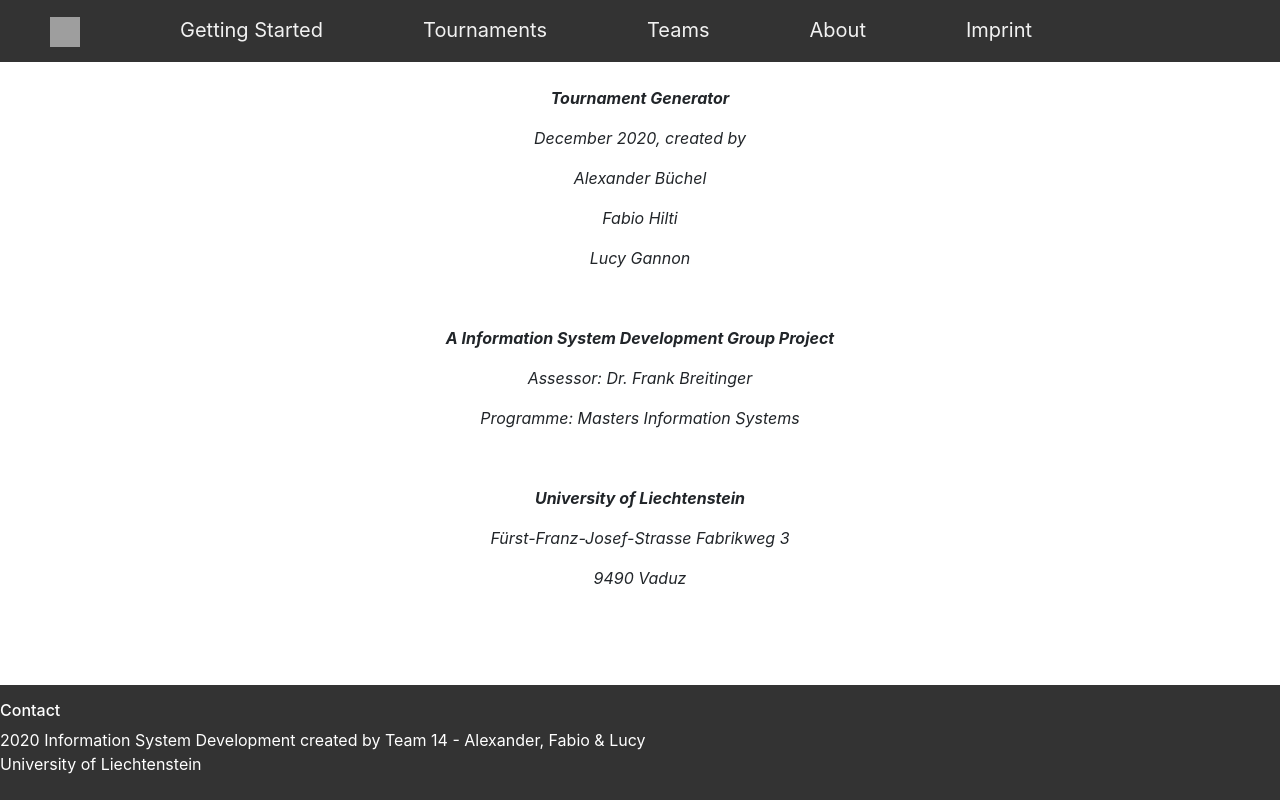
After one commit to BuecAle/TournamentGenerator_ISD, a Django app: page /Imprint/ in a window 1280 px wide. The commit adds this page. Run offline with Django 3.2, Linux system fonts and the light colour scheme; some libraries are stand-ins or nearby versions; grey boxes are pictures that could not be loaded.

Commit message:
Adding About Page and Imprint Page to Project

```diff
--- a/trunk/TournamentGenerator/TournamentGenerator/TournamentGenerator/urls.py
+++ b/trunk/TournamentGenerator/TournamentGenerator/TournamentGenerator/urls.py
@@ -23,7 +23,9 @@ urlpatterns = [
     path('admin/', admin.site.urls),
     path('', TemplateView.as_view(template_name="GettingStarted.html"), name='GettingStarted'),
     path('Tournament/', include('Tournament.urls')),
-    path('Team/', include('Team.urls'))
+    path('Team/', include('Team.urls')),
+    path('About/', TemplateView.as_view(template_name="About.html"), name='About'),
+    path('Imprint/', TemplateView.as_view(template_name="Imprint.html"), name='Imprint')
     # path('home/', tournamentCreateView),
     # path('teams/', teamList),
     # path('', tournamentCreateView),
--- a/trunk/TournamentGenerator/TournamentGenerator/templates/GettingStarted.html
+++ b/trunk/TournamentGenerator/TournamentGenerator/templates/GettingStarted.html
@@ -4,7 +4,7 @@
     {% block mainContent %}
         <h1 style="text-align: center;">&nbsp;</h1>
         <h1 style="text-align: center;"><span style="color: #993300;"><strong>Tournament Generator</strong></span></h1>
-        <h2 style="text-align: center;"><span style="color: #ff6600;"><em>Start your <span style="color: #993300;">own</span> Tournament now!</em></span></h2>
+        <h2 style="text-align: center;"><span style="color: #ff6600;"><em>Start your <span style="color: #993300;">own Tournament</span> now!</em></span></h2>
         <h4 style="text-align: center;">&nbsp;</h4>
         <p><div href=""><img style="display: block; margin-left: auto; margin-right: auto;" src="https://i.ibb.co/h9VjGg3/Step1-Getting-Started1.png" alt="Step1-Getting-Started1" border="0" /></div></p>
         <p><div href=""><img style="display: block; margin-left: auto; margin-right: auto;" src="https://i.ibb.co/vxx5wtg/Step2-Getting-Started.png" " alt="Step1-Getting-Started1" border="0" /></div></p>
--- /dev/null
+++ b/trunk/TournamentGenerator/TournamentGenerator/templates/Imprint.html
@@ -0,0 +1,20 @@
+{% extends 'Base/base_home.html' %}
+{% load static %}
+
+    {% block mainContent %}
+    <br>
+    <p style="text-align: center;"><strong><em>Tournament Generator</em></strong></p>
+    <p style="text-align: center;"><em>December 2020, created by</em></p>
+    <p style="text-align: center;"><em>Alexander B&uuml;chel</em></p>
+    <p style="text-align: center;"><em>Fabio Hilti</em></p>
+    <p style="text-align: center;"><em>Lucy Gannon</em></p>
+    <p style="text-align: center;">&nbsp;</p>
+    <p style="text-align: center;"><strong><em>A Information System Development Group Project</em></strong></p>
+    <p style="text-align: center;"><em>Assessor: Dr. Frank Breitinger</em></p>
+    <p style="text-align: center;"><em>Programme: Masters Information Systems</em></p>
+    <p style="text-align: center;">&nbsp;</p>
+    <p style="text-align: center;"><strong><em>University of Liechtenstein</em></strong></p>
+    <p style="text-align: center;"><em>F&uuml;rst-Franz-Josef-Strasse Fabrikweg 3</em></p>
+    <p style="text-align: center;"><em>9490 Vaduz</em></p>
+
+    {% endblock %}
--- a/trunk/TournamentGenerator/TournamentGenerator/templates/Navigation.html
+++ b/trunk/TournamentGenerator/TournamentGenerator/templates/Navigation.html
@@ -3,6 +3,6 @@
   <a href="{% url 'GettingStarted' %}">Getting Started</a>
   <a href="{% url 'Tournament:Overview' %}">Tournaments</a>
   <a href="{% url 'Team:Overview' %}">Teams</a>
-  <a href="#about">About</a>
-  <a href="#imprint">Imprint</a>
+  <a href="{% url 'About' %}">About</a>
+  <a href="{% url 'Imprint' %}">Imprint</a>
 </div>
```
Also changed, not shown: trunk/TournamentGenerator/TournamentGenerator/templates/About.html (added, +11 -0 lines).
